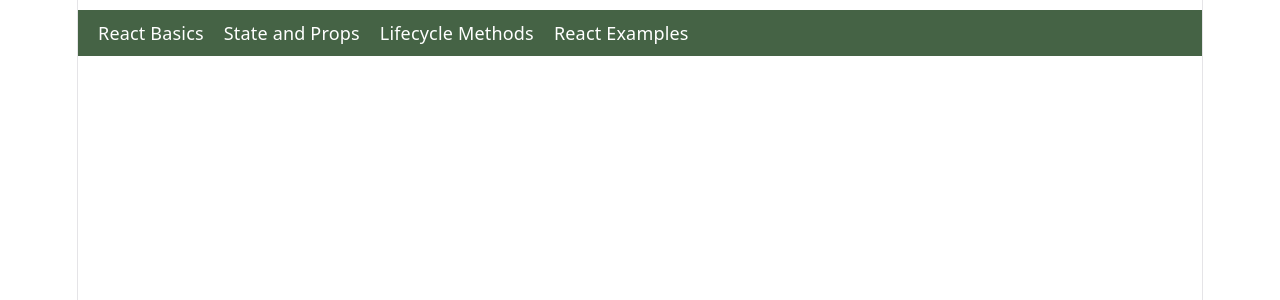
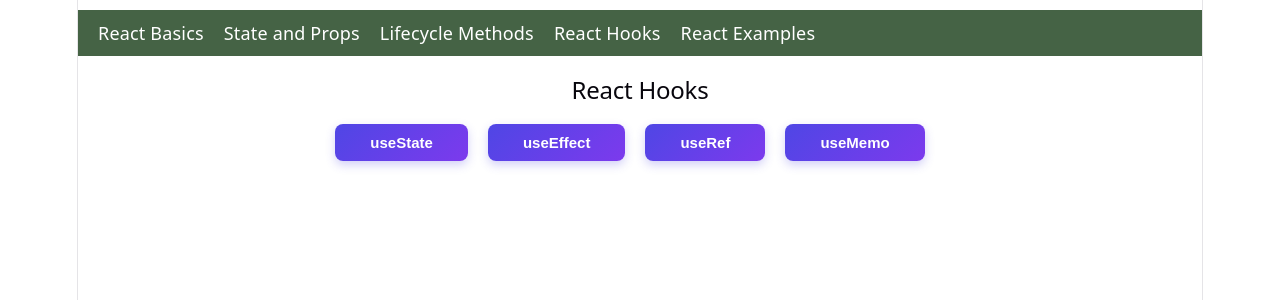
Before and after one commit to sheraz2882/ReactBasics, a React (Vite) app: page /react-hooks in a window 1280 px wide. Shown: the top 300 px of the page. Built offline with nearby package versions, Linux system fonts and the light colour scheme.

Commit message:
Working on React Hooks with real examples demos

```diff
--- a/src/App.css
+++ b/src/App.css
@@ -231,3 +231,63 @@
     transform: translateY(0);
   }
 }
+
+.hooks-container h2{
+  margin-bottom: 20px;
+}
+.hook-button {
+  padding: 10px 35px;
+  font-size: 15px;
+  font-weight: 600;
+  color: #fff;
+  background: linear-gradient(135deg, #4f46e5 0%, #7c3aed 100%);
+  border: none;
+  border-radius: 8px;
+  margin-right: 20px;
+  cursor: pointer;
+  box-shadow: 0 4px 10px rgba(79, 70, 229, 0.25);
+  transition: transform 0.2s ease, box-shadow 0.2s ease, background 0.2s ease;
+}
+
+.hook-button:hover {
+  background: linear-gradient(135deg, #4338ca 0%, #6d28d9 100%);
+  transform: translateY(-2px);
+  box-shadow: 0 8px 16px rgba(79, 70, 229, 0.3);
+}
+
+.hook-button:active {
+  transform: translateY(0);
+  box-shadow: 0 3px 6px rgba(79, 70, 229, 0.25);
+}
+
+.hook-demo-card{
+  display: flex;
+  flex-direction: row;
+  gap: 16px;
+  margin-top: 20px;
+}
+
+.use-state-exam {
+  display: flex;
+  flex-direction: column;
+  flex: 1;
+
+}
+
+.hook-shopping-cart{
+  margin-top: 12px;
+}
+
+.product-display-card{
+display: flex;
+  flex-direction: row;
+  gap: 16px;
+  margin-top: 40px;
+}
+
+.product-info-card{
+display: flex;
+  flex-direction: column;
+  flex: 1;
+  flex-grow: 1;
+}
--- a/src/App.tsx
+++ b/src/App.tsx
@@ -4,6 +4,7 @@ import FormsHandling from './FormsExamples.tsx'
 import {BrowserRouter, Routes, Route} from 'react-router-dom';
 import Header from './Header.tsx';
 import ReactBasics from './ReactBasics.tsx';
+import { ReactHooks } from './ReactHooks.tsx';
 import { StateProps } from './StateProps.tsx';
 import { LifecycleMethods } from './LifecycleMethods.tsx';
 
@@ -18,6 +19,7 @@ function App() {
         <Route path='/' element={<ReactBasics />} />
         <Route path='/state-and-props' element={<StateProps />} />
         <Route path='/lifecycle-methods' element={<LifecycleMethods />} />
+        <Route path='/react-hooks' element={<ReactHooks/>} />
         <Route path='/react-examples' element={<FormsHandling />} />
 
         {/* Add more routes here as needed */}
--- a/src/Header.tsx
+++ b/src/Header.tsx
@@ -8,6 +8,7 @@ function Header() {
                 <Link to="/" className='nav-links'>React Basics</Link>
                 <Link to="/state-and-props" className="nav-links">State and Props</Link>
                 <Link to="/lifecycle-methods" className="nav-links">Lifecycle Methods</Link>
+                <Link to="/react-hooks" className="nav-links">React Hooks</Link>
                 <Link to="/react-examples" className='nav-links'>React Examples</Link>
             </nav>
         </header>
--- /dev/null
+++ b/src/ReactHooks.tsx
@@ -0,0 +1,183 @@
+import React from "react";
+import { useState, useEffect } from "react";
+
+interface ReactHooksType {
+  code: string;
+  name: string;
+  description: string;
+}
+
+const ReactHooksData: ReactHooksType[] = [
+  {
+    code: "1",
+    name: "useState",
+    description:
+      "useState is a Hook that allows you to have state variables in functional components.",
+  },
+  {
+    code: "2",
+    name: "useEffect",
+    description:
+      "useEffect is a Hook that allows you to perform side effects in functional components.",
+  },
+  {
+    code: "3",
+    name: "useRef",
+    description:
+      "useRef is a Hook that allows you to create a reference to a DOM element or a value that persists across renders.",
+  },
+  {
+    code: "4",
+    name: "useMemo",
+    description:
+      "useMemo is a Hook that allows you to memoize values and avoid unnecessary recalculations.",
+  },
+];
+
+const products = [
+  {
+    id: 1,
+    name: "Wireless Headphones",
+    price: 79.99,
+    image: "🎧",
+    category: "Electronics",
+  },
+  {
+    id: 2,
+    name: "Running Shoes",
+    price: 59.99,
+    image: "👟",
+    category: "Footwear",
+  },
+  { id: 3, name: "Coffee Mug", price: 14.99, image: "☕", category: "Kitchen" },
+  { id: 4, name: "Backpack", price: 49.99, image: "🎒", category: "Bags" },
+  {
+    id: 5,
+    name: "Sunglasses",
+    price: 29.99,
+    image: "🕶️",
+    category: "Accessories",
+  },
+  {
+    id: 6,
+    name: "Water Bottle",
+    price: 19.99,
+    image: "🍶",
+    category: "Kitchen",
+  },
+];
+
+function UseStateDemo({ hookData }: { hookData: ReactHooksType }) {
+  const [counter, setCounter] = useState(0);
+  const [theme, setTheme] = useState("light");
+
+  return (
+    <div>
+      <div className="hook-demo-card">
+        <div className="use-state-exam">
+          <p style={{ fontSize: "26px", marginBottom: "10px" }}>
+            Count : {counter}
+          </p>
+
+          <button
+            className="hook-button"
+            onClick={() => {
+              console.log("button clicked");
+              setCounter(counter + 1);
+            }}
+          >
+            Count
+          </button>
+        </div>
+
+        <div className="use-state-exam">
+          <p
+            style={{
+              fontSize: "28px",
+              marginBottom: "10px",
+              fontWeight: "bold",
+            }}
+          >
+            {theme.toUpperCase()}
+          </p>
+
+          <button
+            className="hook-button"
+            onClick={() => {
+              setTheme(theme === "light" ? "dark" : "light");
+            }}
+          >
+            Change Theme
+          </button>
+        </div>
+      </div>
+
+      <div className="hook-shopping-cart">
+        <h2>Shopping Cart</h2>
+
+        <div className="product-display-card">
+          {products.map((product) => (
+            <div className="product-info-card">
+              <p style={{ fontSize: "60px", flexGrow: 1 }}>{product.image}</p>
+
+              <p style={{ fontSize: "16px", flexGrow: 1, marginTop: "30px" }}>
+                {product.name}
+              </p>
+
+              <p style={{ fontSize: "16px", flexGrow: 1 }}>
+                Rs. {product.price}
+              </p>
+
+              <button
+                style={{ fontSize: "12px", marginTop: "10px" }}
+                className="hook-button"
+                onClick={() => {}}
+              >
+                Add To Cart
+              </button>
+            </div>
+          ))}
+        </div>
+      </div>
+    </div>
+  );
+}
+
+function useEffectDemo() {
+  return <div className="hook-demo-card"></div>;
+}
+
+function selectedHookView(selectedHook: ReactHooksType) {
+  switch (selectedHook.name) {
+    case "useState":
+      return <UseStateDemo hookData={selectedHook} />;
+
+    default:
+      return <div></div>;
+  }
+}
+
+export const ReactHooks = () => {
+  const [selectedHook, setSelectedHook] = useState<ReactHooksType | null>(null);
+  return (
+    <>
+      <div className="hooks-container">
+        <h2>React Hooks</h2>
+
+        {ReactHooksData.map((hook) => (
+          <button
+            key={hook.code}
+            className="hook-button"
+            onClick={() => {
+              setSelectedHook(hook);
+            }}
+          >
+            {hook.name}
+          </button>
+        ))}
+
+        {selectedHook && selectedHookView(selectedHook)}
+      </div>
+    </>
+  );
+};
```
